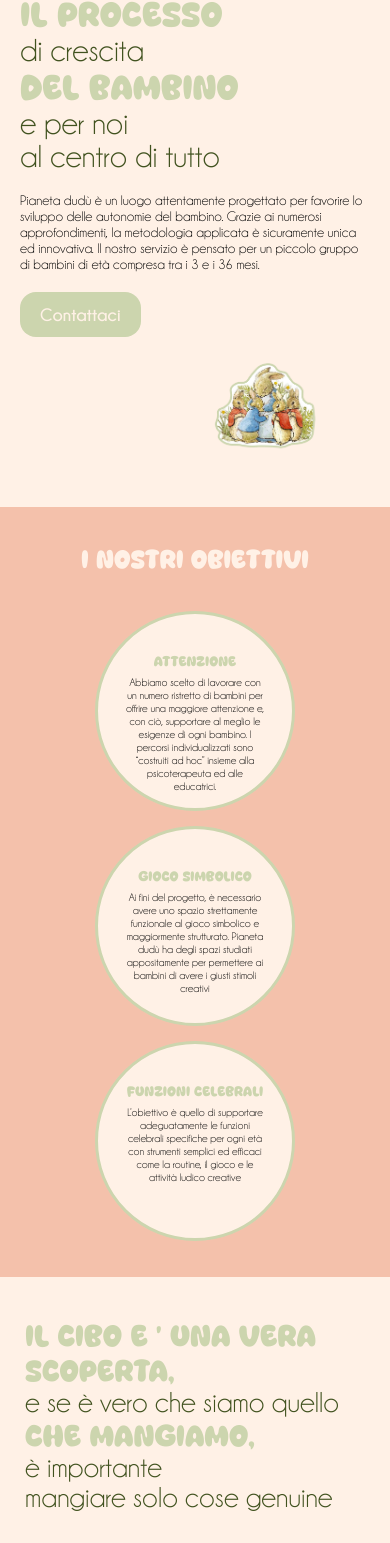
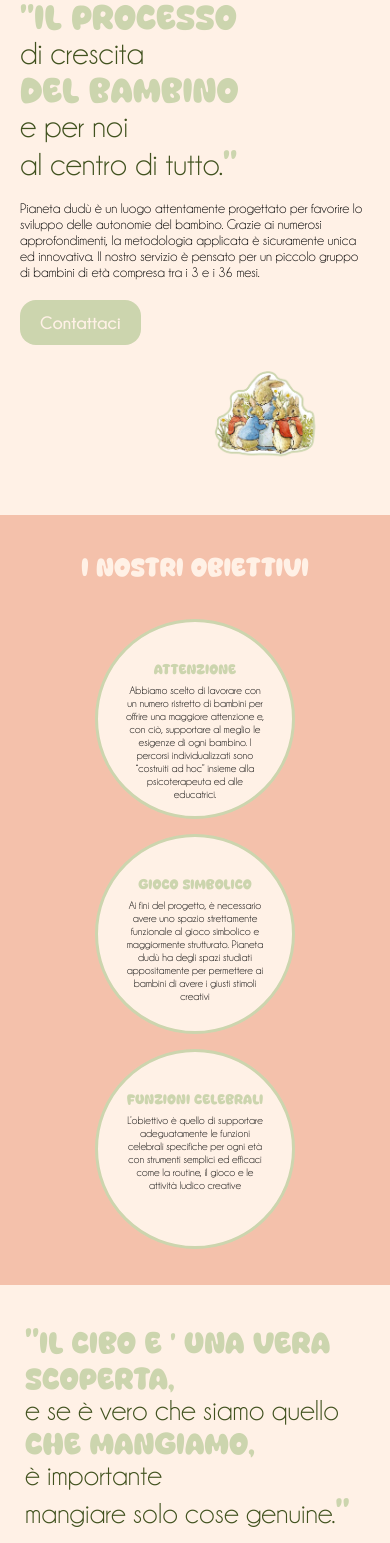
Before and after one commit to bardohammer/pianeta-dudu, a React (Vite) app: page /infanzia in a window 390 px wide. Shown: the part 231-1774 px from the top of the page. Built offline with nearby package versions, Linux system fonts and the light colour scheme.

Commit message:
Aggiunto virgolette nei titoli

```diff
--- a/src/components/ChiSiamo.jsx
+++ b/src/components/ChiSiamo.jsx
@@ -6,14 +6,17 @@ const ChiSiamo = () => {
     <section className="chi-siamo">
       <h1 className="chi-siamo__title">Chi siamo</h1>
       <section className="chi-siamo__section1">
-        <h2 className="chi-siamo__section1__subtitle-green">e' soltanto giocando che</h2>
+        <h2 className="chi-siamo__section1__subtitle-green"><span
+          className="quote-green">&quot;</span>e'
+          soltanto giocando che</h2>
         <h2 className="chi-siamo__section1__subtitle-serif">il bambino esprime il suo vero sè,</h2>
         <h2 className="chi-siamo__section1__subtitle-green">noi adulti siamo privilegiati</h2>
-        <h2 className="chi-siamo__section1__subtitle-serif">nel vedere la crescita della sua fantasia.</h2>
+        <h2 className="chi-siamo__section1__subtitle-serif">nel vedere la crescita della sua fantasia.<span
+          className="quote-green">&quot;</span></h2>
       </section>
 
       <section className="chi-siamo__section2">
-        <p className="chi-siamo__section2__p">
+      <p className="chi-siamo__section2__p">
           <strong>Pianeta Dudù</strong> è un progetto che nasce dall'incontro del cuore di <strong>Benedetta</strong> e
           quello di <strong>Linda</strong>.<br/><br/>
           Un'educatrice ed una psicoterapeuta, due attente osservatrici che, con grande spirito di squadra, hanno dato
--- a/src/components/Infanzia.jsx
+++ b/src/components/Infanzia.jsx
@@ -13,11 +13,14 @@ const Infanzia = () => {
         </div>
         <div className="infanzia__section1__container-text">
           <h1 className="infanzia__section1__title">Infanzia 0-3 anni</h1>
-          <h2 className="infanzia__section1__subtitle-green">Il processo</h2>
+          <h2 className="infanzia__section1__subtitle-green"><span
+            className="quote-green">&quot;</span>Il
+            processo</h2>
           <h2 className="infanzia__section1__subtitle-serif">di crescita</h2>
           <h2 className="infanzia__section1__subtitle-green">del bambino</h2>
           <h2 className="infanzia__section1__subtitle-serif">e per noi </h2>
-          <h2 className="infanzia__section1__subtitle-serif">al centro di tutto</h2>
+          <h2 className="infanzia__section1__subtitle-serif">al centro di tutto.<span
+            className="quote-green">&quot;</span></h2>
           <p className="infanzia__section1__p">Pianeta dudù è un luogo attentamente progettato per favorire
             lo sviluppo delle autonomie del bambino.
             Grazie ai numerosi approfondimenti, la metodologia applicata è
@@ -63,11 +66,14 @@ const Infanzia = () => {
       </section>
       <section className="infanzia__section3">
         <div className="infanzia__section3__container-text">
-          <h2 className="infanzia__section3__subtitle-green">Il cibo e ' una vera scoperta,</h2>
+          <h2 className="infanzia__section3__subtitle-green"><span
+            className="quote-green">&quot;</span>Il
+            cibo e ' una vera scoperta,</h2>
           <h2 className="infanzia__section3__subtitle-serif">e se è vero che siamo quello</h2>
           <h2 className="infanzia__section3__subtitle-green">che mangiamo,</h2>
           <h2 className="infanzia__section3__subtitle-serif">è importante </h2>
-          <h2 className="infanzia__section3__subtitle-serif">mangiare solo cose genuine</h2>
+          <h2 className="infanzia__section3__subtitle-serif">mangiare solo cose genuine.<span
+            className="quote-green">&quot;</span></h2>
           <p className="infanzia__section3__p">L’alimentazione proposta da Pianeta Dudù è attentamente supervisionata da un’esperta
             nutrizionista infantile, la dott.ssa Arianna Mazzoni.
             È stato individuato per i nostri bambini un piano alimentare sano e variegato, questo va
@@ -85,7 +91,7 @@ const Infanzia = () => {
         <h2 className="infanzia__section4__title">Orari e servizi</h2>
         <h3 className="infanzia__section4__subtitle-serif">Dal lunedì al venerdì</h3>
         <h3 className="infanzia__section4__subtitle-serif">offriamo un servizio comprensivo di pranzo e nanna.</h3>
-        <h4 className="infanzia__section4__subtitle-green">Si puo ' scegliere tra diversi orari di uscita:</h4>
+        <h4 className="infanzia__section4__subtitle-green">Si puo' scegliere tra diversi orari di uscita:</h4>
 
 
         <div className="infanzia__section4__row">
--- a/src/components/Ludoteca.jsx
+++ b/src/components/Ludoteca.jsx
@@ -10,11 +10,14 @@ const Ludoteca = () => {
       <section className="ludoteca__section1">
         <div className="ludoteca__section1__container-text">
           <h1 className="ludoteca__section1__title">ludoteca 0-10 anni</h1>
-          <h2 className="ludoteca__section1__subtitle-green">La felicita'</h2>
+          <h2 className="ludoteca__section1__subtitle-green"><span
+            className="quote-white">&quot;</span>La
+            felicita'</h2>
           <h2 className="ludoteca__section1__subtitle-serif">della condivisione rende</h2>
           <h2 className="ludoteca__section1__subtitle-serif">l'atmosfera del gioco</h2>
           <h2 className="ludoteca__section1__subtitle-green">semplicemente </h2>
-          <h2 className="ludoteca__section1__subtitle-green">magica</h2>
+          <h2 className="ludoteca__section1__subtitle-green">magica.<span
+            className="quote-white">&quot;</span></h2>
           <p className="ludoteca__section1__p">Pianeta dudù ha anche il servizio ludoteca, uno spazio a misura di bambino ideato per
             facilitare la socializzazione e il gioco tra i piccoli ospiti.
             I laboratori pomeridiani della nostra ludoteca sono attentamente divisi in base alla fascia
--- a/src/components/PianetaDudu.jsx
+++ b/src/components/PianetaDudu.jsx
@@ -7,14 +7,16 @@ const PianetaDudu = () => {
     <section className="pianeta">
       <h1 className="pianeta__title">Pianeta dudu'</h1>
       <section className="pianeta__section1">
-        <h2 className="pianeta__section1__subtitle-green">Ogni bambino</h2>
+        <h2 className="pianeta__section1__subtitle-green"><span
+          className="quote-pink">&quot;</span>Ogni bambino</h2>
         <h2 className="pianeta__section1__subtitle-serif">è per noi unico e speciale... La sua famiglia?</h2>
         <h2 className="pianeta__section1__subtitle-green">L'alleata perfetta</h2>
-        <h2 className="pianeta__section1__subtitle-serif">per prenderci cura di lui</h2>
+        <h2 className="pianeta__section1__subtitle-serif">per prenderci cura di lui.<span
+          className="quote-pink">&quot;</span></h2>
       </section>
 
       <section className="pianeta__section2">
-        <p className="pianeta__section2__p">
+      <p className="pianeta__section2__p">
           <strong>Pianeta Dudù</strong> è un luogo attentamente progettato per accogliere i bambini nelle attività
           ludiche offrendo quindi un servizio <strong>infanzia 0-3 anni</strong> e una <strong>ludoteca
           pomeridiana</strong>.<br/><br/>
--- a/src/scss/Main.scss
+++ b/src/scss/Main.scss
@@ -38,8 +38,12 @@
   font-style: normal;
 }
 
-.navlink {
-  text-decoration: none;
+#root {
+  height: 100vh;
+}
+
+body::-webkit-scrollbar {
+  display: none;
 }
 
 p {
@@ -61,10 +65,59 @@ strong  {
 }
 
 
-#root {
-  height: 100vh;
+.quote-green {
+  font-family: "Green Yellow", sans-serif;
+  font-size: 60px;
+  color: #CCD5AE;
 }
 
-body::-webkit-scrollbar {
-  display: none;
+.quote-pink {
+  font-family: "Green Yellow", sans-serif;
+  font-size: 60px;
+  color: #FFDAC6;
 }
+
+.quote-white {
+  font-family: "Green Yellow", sans-serif;
+  font-size: 60px;
+  color: #fff1e6;
+}
+/* Per schermi da 1024px a 768px */
+@media (max-width: 1024px) {
+  .quote-green, .quote-pink, .quote-white {
+    font-size: 50px;
+  }
+}
+
+/* Per schermi da 768px a 600px */
+@media (max-width: 768px) {
+  .quote-green, .quote-pink, .quote-white {
+    font-size: 45px;
+  }
+}
+
+/* Per schermi da 600px a 480px */
+@media (max-width: 600px) {
+  .quote-green, .quote-pink, .quote-white {
+    font-size: 40px;
+  }
+}
+
+/* Per schermi da 480px a 360px */
+@media (max-width: 480px) {
+  .quote-green, .quote-pink, .quote-white {
+    font-size: 35px;
+  }
+}
+
+/* Per schermi inferiori a 360px */
+@media (max-width: 360px) {
+  .quote-green, .quote-pink, .quote-white {
+    font-size: 30px;
+  }
+}
+
+
+.navlink {
+  text-decoration: none;
+}
```
